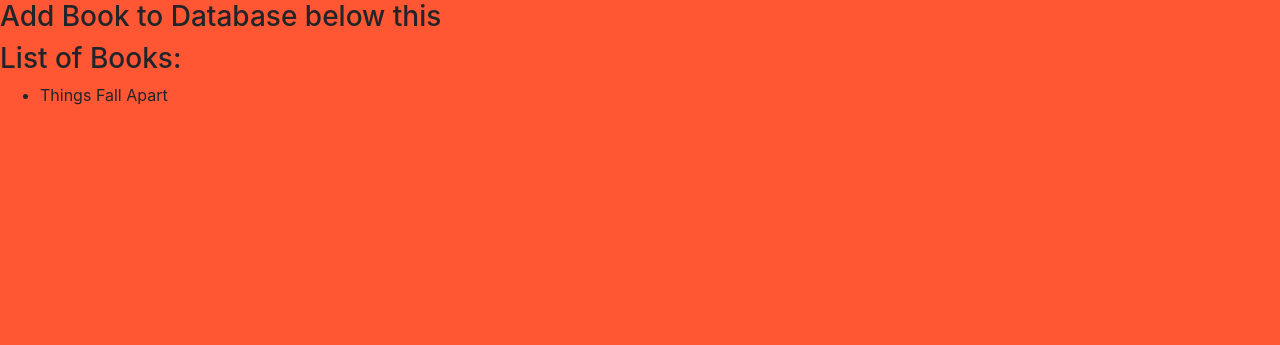
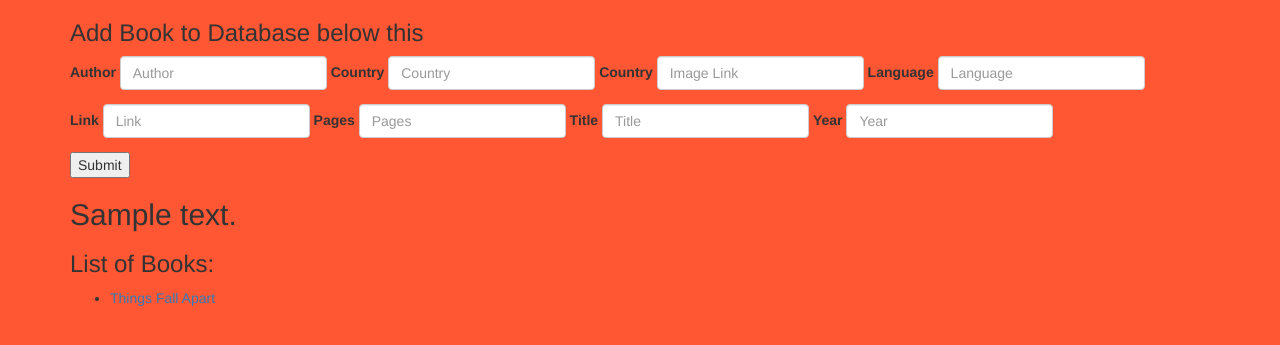
Before and after one commit to meenpjtp/website, a Django app: template books/templates/books/index.html in a window 1280 px wide. Shown: the top 345 px of the page. Run offline with Django 3.2, Linux system fonts and the light colour scheme; data comes from the database, SQL or seed files in the repository; the template is opened without the code that fills it: values that come from a table or form of the project are taken from there, most other values are stand-ins (such as "Sample title", 1, 10 or a date in 2020); some libraries are stand-ins or nearby versions.

Commit message:
add textbox but cannot connect DB

```diff
--- a/books/templates/books/index.html
+++ b/books/templates/books/index.html
@@ -1,37 +1,83 @@
 {% load static from staticfiles %}
-<!DOCTYPE html>
-<html lang="en">
+<html>
     <head>
-    <meta charset="UTF-8">
 	    <title>Test Page</title>
-    <link rel="stylesheet" href="https://maxcdn.bootstrapcdn.com/bootstrap/4.0.0/css/bootstrap.min.css"
-              integrity="sha384-Gn5384xqQ1aoWXA+058RXPxPg6fy4IWvTNh0E263XmFcJlSAwiGgFAW/dAiS6JXm" crossorigin="anonymous">
-    <link rel="stylesheet" type="text/css" href="{% static 'css/style.css' %}" >
+        <!--<link rel="stylesheet"-->
+              <!--href="https://maxcdn.bootstrapcdn.com/bootstrap/4.0.0/css/bootstrap.min.css"-->
+              <!--integrity="sha384-Gn5384xqQ1aoWXA+058RXPxPg6fy4IWvTNh0E263XmFcJlSAwiGgFAW/dAiS6JXm" crossorigin="anonymous">-->
+
+        <link rel="stylesheet"
+              href="https://maxcdn.bootstrapcdn.com/bootstrap/3.3.7/css/bootstrap.min.css"
+              integrity="sha384-BVYiiSIFeK1dGmJRAkycuHAHRg32OmUcww7on3RYdg4Va+PmSTsz/K68vbdEjh4u" crossorigin="anonymous">
+
+        <link rel="stylesheet"
+              type="text/css" href="{% static 'css/style.css' %}" >
     </head>
 
-<!--<body>-->
-	<!--<div class="container mt-5">-->
-		<!--<h1>Book List</h1>-->
-		<!--<div class="row">-->
-			<!--{% for book in f %}-->
-				<!--<div class="col-md-4 text-center mt-2 mb-2">-->
-					<!--<div class="card" style="width: 18rem;">-->
-						<!--<div class="card-body">-->
-							<!--<p class="card-text"><a href="{{ book.link }}">{{book.title}}</a></p>-->
-							<!--<small>{{ book.author }}</small>-->
-						<!--</div>-->
-					<!--</div>-->
-				<!--</div>-->
-			<!--{% endfor %}-->
-		<!--</div>-->
-	<!--</div>-->
-<!--</body>-->
-<!--</html>-->
-<!--<script src="https://code.jquery.com/jquery-3.2.1.slim.min.js" integrity="sha384-KJ3o2DKtIkvYIK3UENzmM7KCkRr/rE9/Qpg6aAZGJwFDMVNA/GpGFF93hXpG5KkN" crossorigin="anonymous"></script>-->
-<!--<script src="https://cdnjs.cloudflare.com/ajax/libs/popper.js/1.12.9/umd/popper.min.js" integrity="sha384-ApNbgh9B+Y1QKtv3Rn7W3mgPxhU9K/ScQsAP7hUibX39j7fakFPskvXusvfa0b4Q" crossorigin="anonymous"></script>-->
-<!--<script src="https://maxcdn.bootstrapcdn.com/bootstrap/4.0.0/js/bootstrap.min.js" integrity="sha384-JZR6Spejh4U02d8jOt6vLEHfe/JQGiRRSQQxSfFWpi1MquVdAyjUar5+76PVCmYl" crossorigin="anonymous"></script>-->
+
+    {% block body %}
+    <div class="container">
 
         <h3>Add Book to Database below this</h3>
+
+        <form class="form-inline">
+            <div class="form-group">
+                <label for="Author">Author</label>
+                <input type="text" class="form-control" placeholder="Author" width="50%">
+            </div>
+
+            <div class="form-group">
+                <label for="Country">Country</label>
+                <input type="text" class="form-control" placeholder="Country">
+            </div>
+
+            <div class="form-group">
+                <label for="Image Link">Country</label>
+                <input type="text" class="form-control" placeholder="Image Link">
+            </div>
+
+            <div class="form-group">
+                <label for="Language">Language</label>
+                <input type="text" class="form-control" placeholder="Language">
+            </div>
+
+        </form>
+        <form class="form-inline">
+
+            <div class="form-group">
+                <label for="Link">Link</label>
+                <input type="text" class="form-control" placeholder="Link">
+            </div>
+
+            <div class="form-group">
+                <label for="Pages">Pages</label>
+                <input type="number" class="form-control" placeholder="Pages">
+            </div>
+
+            <div class="form-group">
+                <label for="Title">Title</label>
+                <input type="text" class="form-control" placeholder="Title">
+            </div>
+
+            <div class="form-group">
+                <label for="Year">Year</label>
+                <input type="number" class="form-control" placeholder="Year">
+            </div>
+        </form>
+
+            <form method="post">
+
+                {% csrf_token %}
+
+
+                </form>
+
+                <button type="submit">Submit</button>
+            </form>
+
+
+        <h2>{{ text }}</h2>
+
         {% if all_books %}
             <h3>List of Books: </h3>
         <ul>
@@ -42,3 +88,11 @@
         {% else %}
         <h3>Don't have any books</h3>
         {% endif %}
+
+    </div>
+
+    {% endblock %}
+
+
+
+</html>
```
Also changed, not shown: books/views.py (+21 -1 lines), books/templates/base.html (added). Lines whose indentation alone changed are shown as unchanged.
